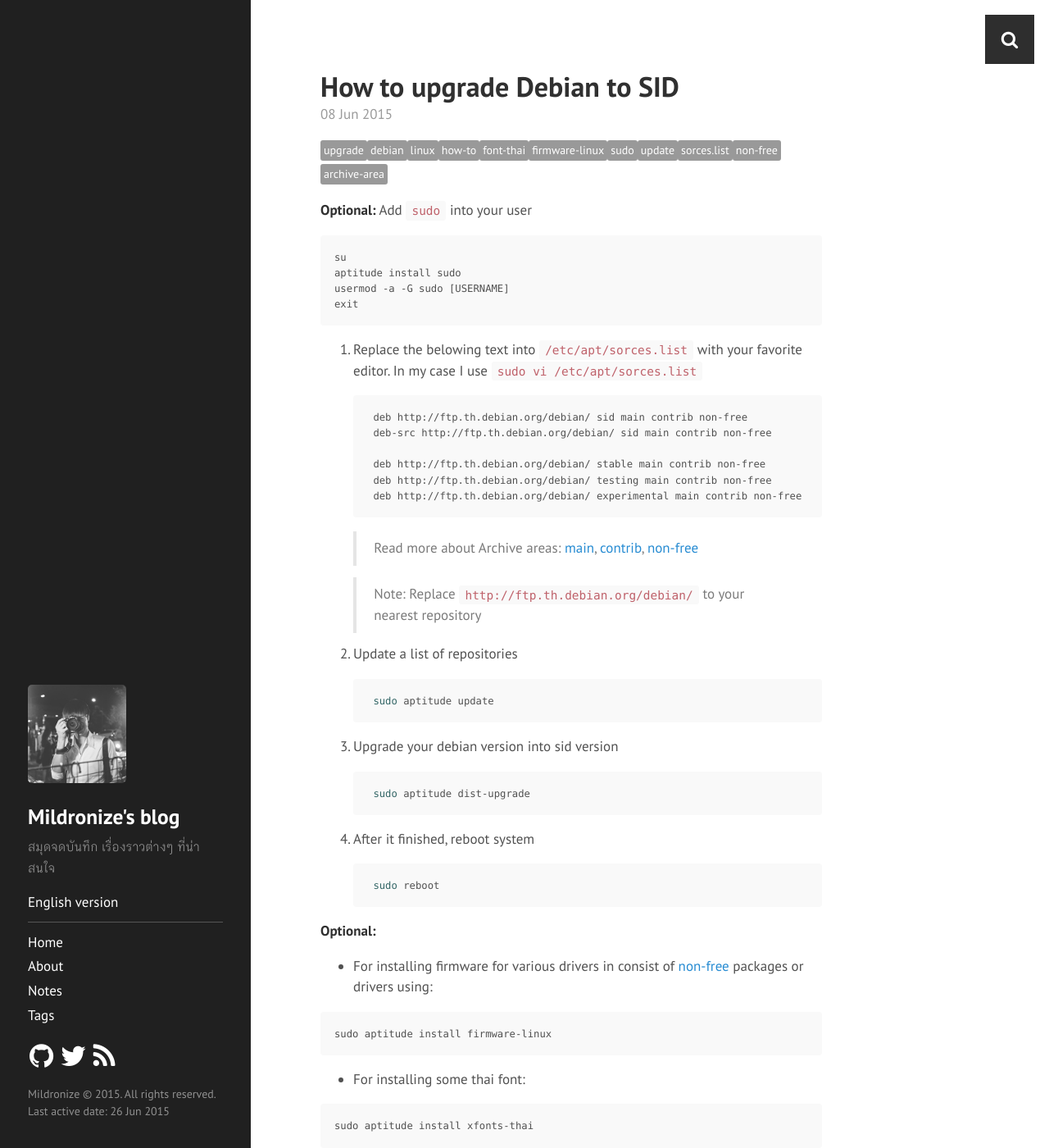
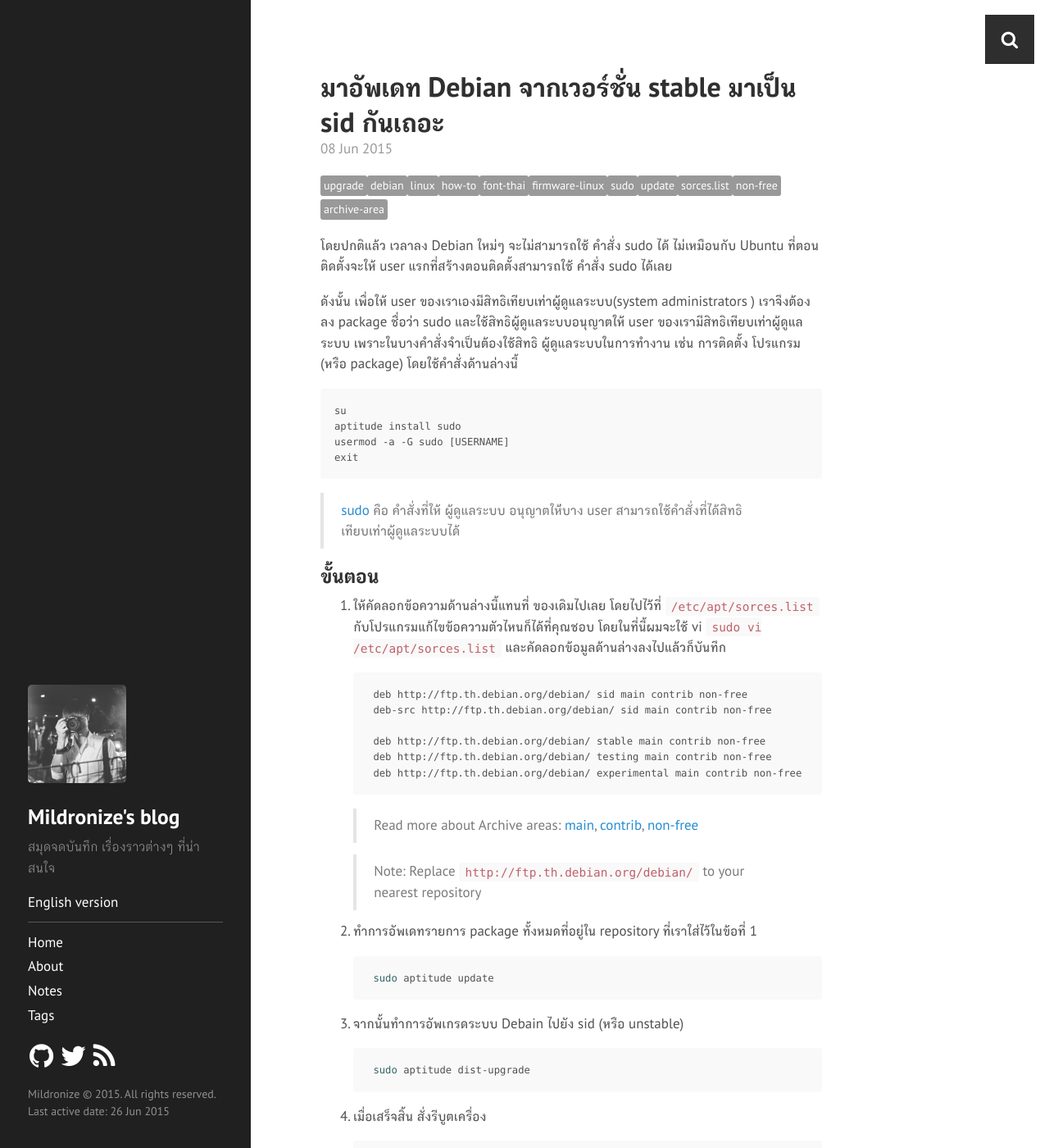
Before and after one commit to mildronize/th-legacy, a Jekyll site: the page built from _posts/2015-06-08-upgrade-debian-to-sid.md, in a window 1280 px wide and 1400 px high. Shown: the whole window at 82% size. Built offline with Jekyll 4.4.1, drawn with Linux system fonts in a browser that asks for light colours; Markdown is read by kramdown in place of the engine named in the settings; comment, search, counter and statistics services are not loaded; some of the changed text lies outside the part shown.

Commit message:
Add the posts

````diff
--- a/_includes/head.html
+++ b/_includes/head.html
@@ -2,7 +2,7 @@
     <link href="http://gmpg.org/xfn/11" rel="profile">
     <meta http-equiv="X-UA-Compatible" content="IE=edge">
     <meta http-equiv="content-type" content="text/html; charset=utf-8">
-    <meta http-equiv="content-language" content="en-us" />
+    <meta http-equiv="content-language" content="th" />
     <meta name="description" content="{% if page.title == "Home" %}{{ site.description }}{% else %}{{ page.description }}{% endif %}">
     <meta name="keywords" content="{% if page.title == "Home" %}{% for tag in site.keywords %}{{ tag }}, {% endfor %}{% else %}{% for tag in page.tags %}{{ tag }}, {% endfor %}{% endif %}">
     <meta name="author" content="{{site.author.codename}}">
--- a/_posts/2015-06-08-upgrade-debian-to-sid.md
+++ b/_posts/2015-06-08-upgrade-debian-to-sid.md
@@ -1,12 +1,14 @@
 ---
 layout: post
-title: How to upgrade Debian to SID
-description: Instruction for upgrading debian from stable to SID, sudo command setup, installing non-free packages(non open source)
+title: มาอัพเดท Debian จากเวอร์ชั่น stable มาเป็น sid กันเถอะ
+description: ขั้นตอนการอัพเกรดระบบ Debian จาก stable sid, การทำให้ user สามารถใช้สิทธิผู้ดูแลระบบได้(root) และการติดตั้ง non-free packages(non open source)
 tags: ['upgrade', 'debian', 'linux', 'how-to', 'font-thai', 'firmware-linux', 'sudo', 'update', 'sorces.list', 'non-free', 'archive-area']
 category: articles
 ---
 
-**Optional:** Add `sudo` into your user
+โดยปกติแล้ว เวลาลง Debian ใหม่ๆ จะไม่สามารถใช้ คำสั่ง sudo ได้ ไม่เหมือนกับ Ubuntu ที่ตอนติดตั้งจะให้ user แรกที่สร้างตอนติดตั้งสามารถใช้ คำสั่ง sudo ได้เลย
+
+ดังนั้น เพื่อให้ user ของเราเองมีสิทธิเทียบเท่าผู้ดูแลระบบ(system administrators ) เราจึงต้องลง package ชื่อว่า sudo และใช้สิทธิผู้ดูแลระบบอนุญาตให้ user ของเรามีสิทธิเทียบเท่าผู้ดูแลระบบ เพราะในบางคำสั่งจำเป็นต้องใช้สิทธิ ผู้ดูแลระบบในการทำงาน เช่น การติดตั้ง โปรแกรม (หรือ package) โดยใช้คำสั่งด้านล่างนี้
 
 ```
 su
@@ -15,8 +17,11 @@ usermod -a -G sudo [USERNAME]
 exit
 ```
 
-1. Replace the belowing text into `/etc/apt/sorces.list` with your favorite editor. In my case I use
-`sudo vi /etc/apt/sorces.list`
+> [sudo](https://wiki.debian.org/sudo) คือ คำสั่งที่ให้ ผู้ดูแลระบบ อนุญาตให้่บาง user สามารถใช้คำสั่งที่ได้สิทธิเทียบเท่าผู้ดูแลระบบได้
+
+## ขั้นตอน
+
+1. ให้คัดลอกข้อความด้านล่างนี้แทนที่ ของเดิมไปเลย โดยไปไว้ที่ `/etc/apt/sorces.list` กับโปรแกรมแก้ไขข้อความตัวไหนก็ได้ที่คุณชอบ โดยในที่นี้ผมจะใช้ vi `sudo vi /etc/apt/sorces.list` และคัดลอกข้อมูลด้านล่างลงไปแล้วก็บันทึก
 
     ```bash
     deb http://ftp.th.debian.org/debian/ sid main contrib non-free
@@ -33,31 +38,34 @@ exit
 
     > Note: Replace `http://ftp.th.debian.org/debian/` to your nearest repository
 
-2. Update a list of repositories
+2. ทำการอัพเดทรายการ package ทั้งหมดที่อยู่ใน repository ที่เราใส่ไว้ในข้อที่ 1
 
     ```bash
     sudo aptitude update
     ```
 
-2. Upgrade your debian version into sid version
+2. จากนั้นทำการอัพเกรดระบบ Debain ไปยัง sid (หรือ unstable)
 
     ```bash
     sudo aptitude dist-upgrade
     ```
-3. After it finished, reboot system
+3. เมื่อเสร็จสิ้น สั่งรีบูตเครื่อง
 
     ```bash
     sudo reboot
     ```
 
-**Optional:**
+## เพิ่มเติม จะลงก็ได้ไม่ลงก็ได้:
 
-- For installing firmware for various drivers in consist of [non-free](https://www.debian.org/doc/debian-policy/ch-archive.html#s-non-free) packages or drivers using:
+- การลง firmware บางตัวที่มี [non-free](https://www.debian.org/doc/debian-policy/ch-archive.html#s-non-free) อยู่ด้วยเช่น drivers เพื่อให้สามารถใช้ driver บางอันได้
+
+> สรุปคือลงๆ ไปเถอะ คือบาง driver เช่น `driver การ์ดจอ` มันไม่ใช่ open source แต่เราสามารถใช้งานได้ฟรี ดังนั้นลงๆ ตัวนี้ไปเถอะ จะได้มี driver ใช้
 
 ```
 sudo aptitude install firmware-linux
 ```
-- For installing some thai font:
+
+- ถ้าลง Debian ใหม่้ๆ แล้วจะไม่มีภาษาไทยมาให้ ตัวอักษรจะเป็นภาษาที่อ่านไม่ออก ดังนั้นควรจะลง `xfonts-thai` ด้วย จะได้อ่านภาษาไทยได้ สรุปคือลงๆ ไปเถอะถ้าเป็นคนไทย
 
 ```
 sudo aptitude install xfonts-thai
````
Also changed, not shown: _posts/2015-06-25-what-is-debian-version-sid-testing-stable.md (added, +50 -0 lines).
